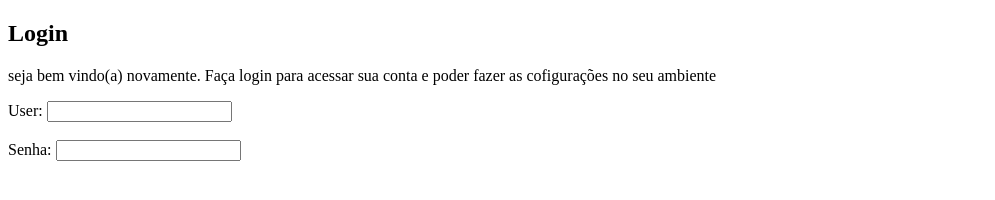
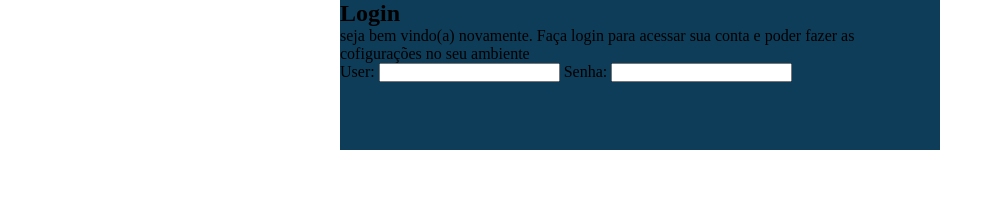
Before and after one commit to Gabryell568/Projeto-login, a plain HTML site: page index.html in a window 1280 px wide. Shown: the whole page, without its empty margins (0-995 px from the left). Drawn offline with Linux system fonts and the light colour scheme.

Commit message:
remoção dos breakrows

```diff
--- a/estilo/style.css
+++ b/estilo/style.css
@@ -7,3 +7,17 @@
     --cor3: #050A26;
     --cor4: #0E3D59;
 }
+*{
+    margin: 0px;
+    padding: 0px;
+}
+
+main{
+    width: 100vw;
+}
+div#formulario{
+    height: 150px;
+    width: 600px;
+    margin: auto;
+    background-color: #0E3D59;
+}
```
Also changed, not shown: index.html (+1 -2 lines).
